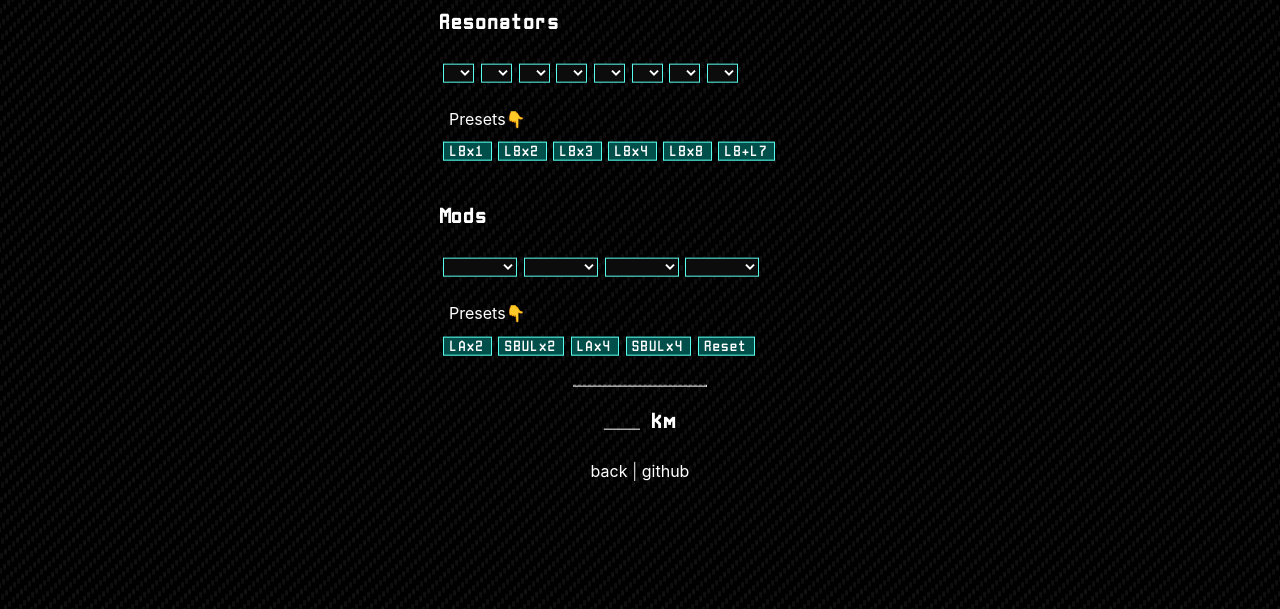
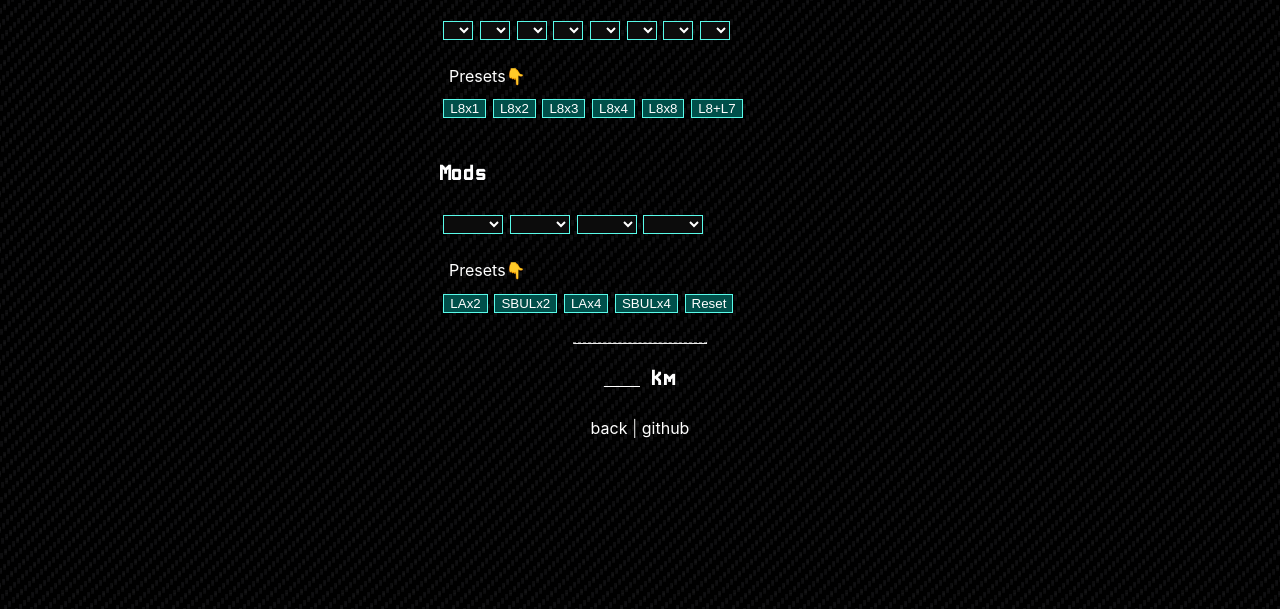
Before and after one commit to feeshy/ingress-tools, a plain HTML site: page range.html in a window 1280 px wide. Shown: the part 191-800 px from the top of the page. Drawn offline with Linux system fonts and the light colour scheme.

Commit message:
Update style.css

```diff
--- a/style.css
+++ b/style.css
@@ -10,9 +10,9 @@ footer {
 	vertical-align: middle;
 }
 
-@media (min-height: 480px) {
-	body>:not(nav) { transform: translateY(calc(100vh / 3 - 160px)); }
-	body>div.title, body>div.text, body>div.text-center { min-height: calc(87.5vh - 100vh / 3 + 160px - 1.2rem - 1.5vh); }
+@media (min-height: 640px) {
+	body>:not(nav) { transform: translateY(calc(100vh / 2.5 - 256px)); }
+	body>div.title, body>div.text, body>div.text-center { min-height: calc(87.5vh - 100vh / 2.5 + 256px - 1.2rem - 1.5vh); }
 }
 
 /* horizontal */
@@ -99,10 +99,14 @@ https://asilosmagdalena.gumroad.com/l/MANOLO_MONO */
 	src: url('manolo-mono.ttf') format('truetype');
 }
 
-h1, h2, h3, h4, h5, h6, code, select, option, button {
+h1, h2, h3, h4, h5, h6, code {
 	font-family: 'Manolo Mono', monospace;
+}
+
+code, select, option, button {
 	font-variant: tabular-nums;
 }
+
 .res {
 	color:#00C2FF;
 }
```
